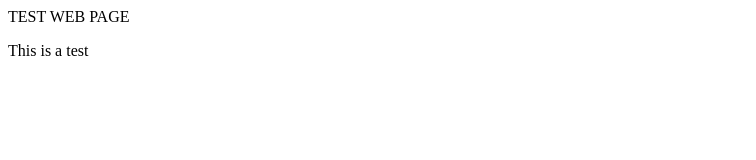
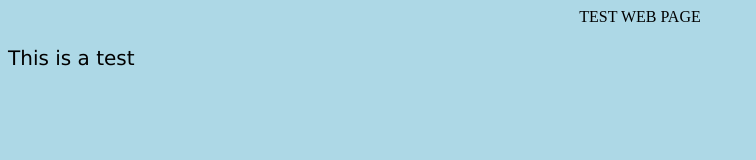
Before and after one commit to JoshLite/git_test, a plain HTML site: page index.html in a window 1280 px wide. Shown: the whole page, without its empty margins (0-756 px from the left). Drawn offline with Linux system fonts and the light colour scheme.

Commit message:
Modified Style of index.html and index.css

```diff
--- a/index.css
+++ b/index.css
@@ -2,12 +2,12 @@ body {
     background-color: lightblue;
   }
 
-  h1 {
+  .test_header {
     color: rgb(0, 0, 0);
     text-align: center;
   }
 
-  p {
+  .test_description {
     font-family: verdana;
     font-size: 20px;
   }
--- a/index.html
+++ b/index.html
@@ -5,6 +5,8 @@
     <meta http-equiv="X-UA-Compatible" content="IE=edge">
     <meta name="viewport" content="width=device-width, initial-scale=1.0">
     <title>Test Web Page</title>
+
+    <link rel="stylesheet" href="index.css">
 </head>
 <body>
     <header class="test_header">TEST WEB PAGE</header>
```
